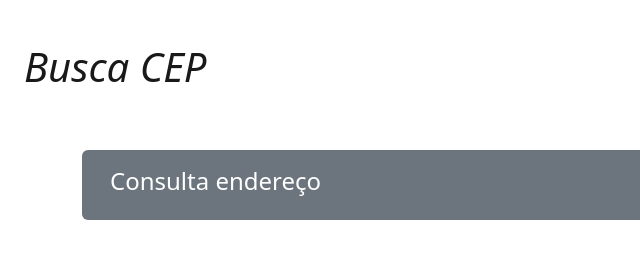
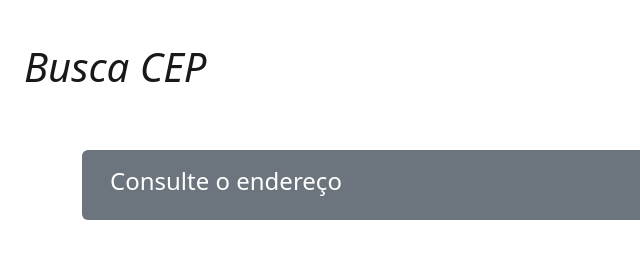
Before and after one commit to vanessavargas/javascript-cep-search, a plain HTML site: page index.html in a window 1280 px wide. Shown: the top 257 px of the page, 0-640 px from the left. Drawn offline with nearby package versions, Linux system fonts and the light colour scheme.

Commit message:
update project

```diff
--- a/index.html
+++ b/index.html
@@ -36,7 +36,7 @@
             <ul
               class="nav col-12 col-lg-auto me-lg-auto mb-2 justify-content-center mb-md-0"
             >
-              <li><h4>Consulta endereço</h4></li>
+              <li><h4>Consulte o endereço</h4></li>
             </ul>
 
             <form class="col-12 col-lg-auto mb-3 mb-lg-0 me-lg-3 d-flex" id="pesquisa-cep">
```
